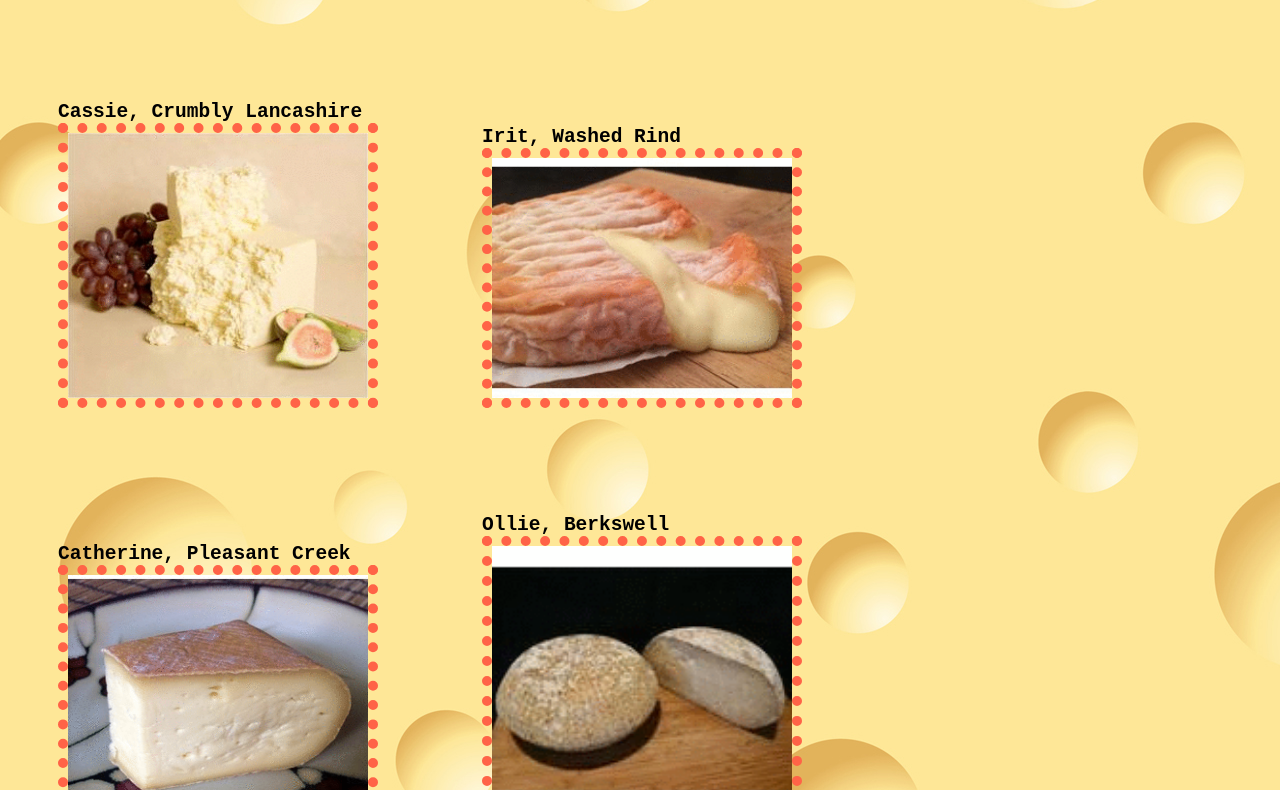
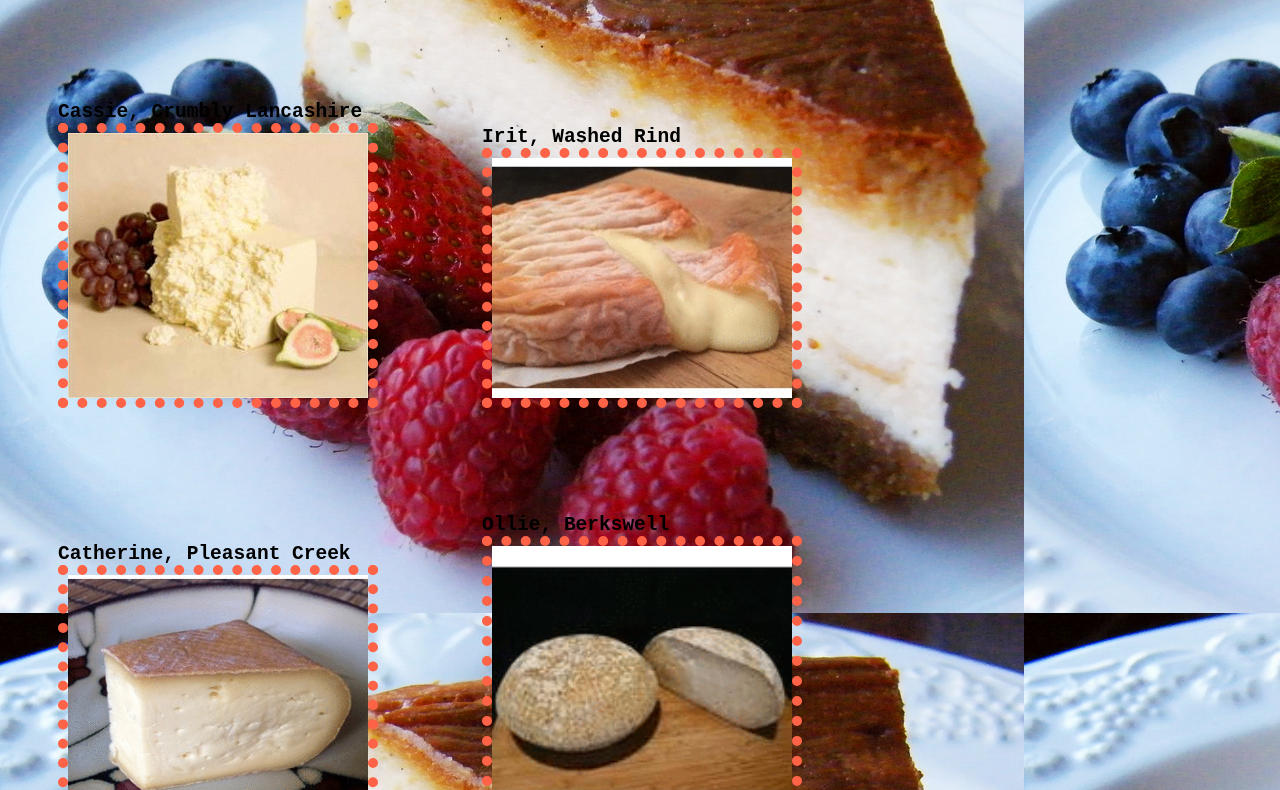
Before and after one commit to IritPollak/Cheese-Please-Us, a plain HTML site: page index.html in a window 1280 px wide. Shown: the part 196-986 px from the top of the page. Drawn offline with Linux system fonts and the light colour scheme.

Commit message:
Bg change

```diff
--- a/index.html
+++ b/index.html
@@ -4,7 +4,7 @@
     <title>CheesusPleaseUs</title>
     <link href="styles.css" rel="stylesheet">
   </head>
-  <body background="Cheese_bg.jpg">
+  <body background="cake.jpg">
     <h1>Cheesus PleaseUs</h1>
 
 <li><div>Cassie, Crumbly Lancashire</div>
```
Also changed, not shown: cake.jpg (added).
